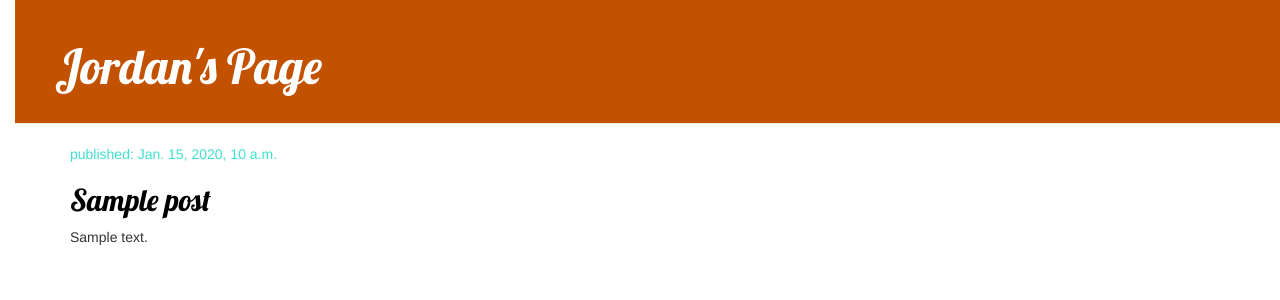
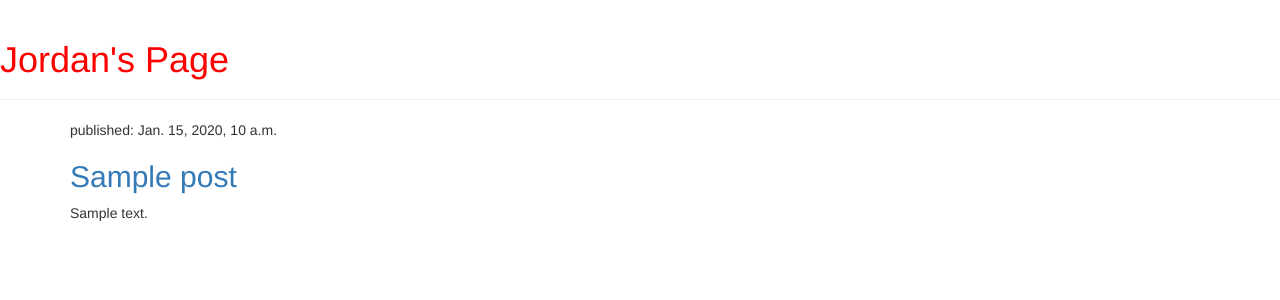
Before and after one commit to JordanC-137/my-first-blog, a Django app: page / in a window 1280 px wide. Shown: the top 300 px of the page. Run offline with Django 3.2, Linux system fonts and the light colour scheme; tables that the repository leaves empty hold one stand-in row (values such as "Sample post"); some libraries are stand-ins or nearby versions.

Commit message:
Trying to figure out if CSS file not being found or if other issue

```diff
--- a/blog/static/css/blog.css
+++ b/blog/static/css/blog.css
@@ -1,4 +1,4 @@
-h1 a, h2 a {
+/*h1 a, h2 a {
     color: #C25100;
     font-family: 'Lobster';
 }
@@ -51,4 +51,8 @@ h1, h2, h3, h4 {
 
 .post h2 a, .post h2 a:visited {
     color: #000000;
+} */
+
+h1 a {
+    color: red;
 }
--- a/blog/templates/blog/base.html
+++ b/blog/templates/blog/base.html
@@ -3,7 +3,7 @@
 <head>
     <link rel="stylesheet" href="//maxcdn.bootstrapcdn.com/bootstrap/3.2.0/css/bootstrap.min.css">
     <link rel="stylesheet" href="//maxcdn.bootstrapcdn.com/bootstrap/3.2.0/css/bootstrap-theme.min.css">
-    <link href="//fonts.googleapis.com/css?family=Lobster&subset=latin,latin-ext" rel="stylesheet" type="text/css">
+   <!--<link href="//fonts.googleapis.com/css?family=Lobster&subset=latin,latin-ext" rel="stylesheet" type="text/css"> -->
     <link rel="stylesheet" href="{% static 'css/blog.css' %}">
     <title>Jordan's Page</title>
 </head>
```
